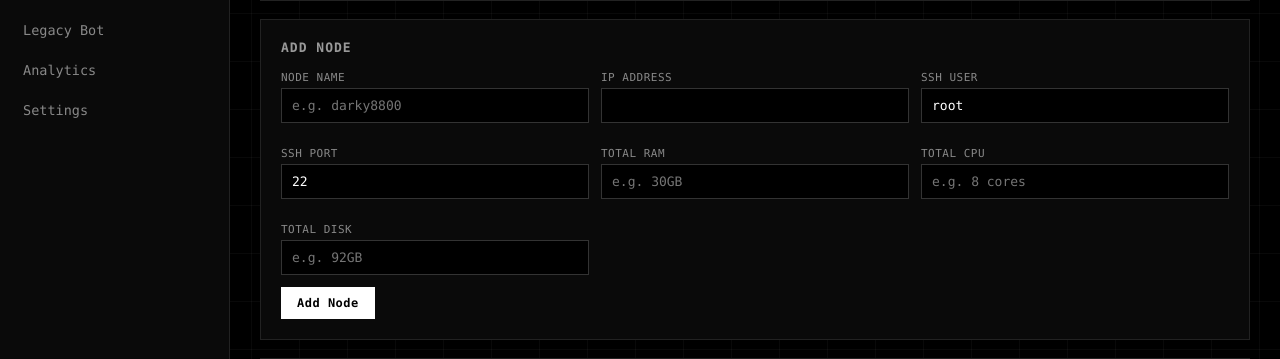
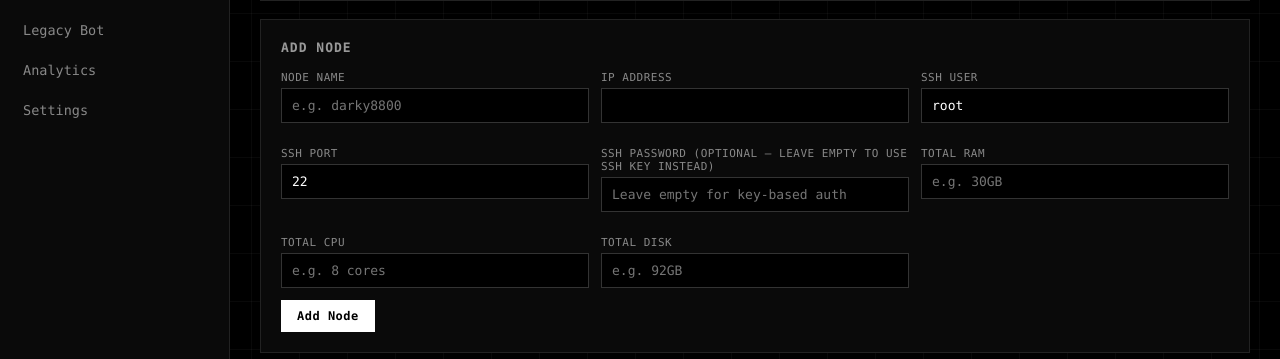
Before and after one commit to devhub201/Legacy, a FastAPI app: template templates/nodes.html in a window 1280 px wide. Shown: the part 190-549 px from the top of the page. Run offline with FastAPI, Linux system fonts and the light colour scheme; the template is opened without the code that fills it, so the values that code supplies are empty.

Commit message:
Update nodes.html

```diff
--- a/templates/nodes.html
+++ b/templates/nodes.html
@@ -14,6 +14,7 @@
       <div><label>IP Address</label><input name="ip" required></div>
       <div><label>SSH User</label><input name="ssh_user" value="root"></div>
       <div><label>SSH Port</label><input name="ssh_port" type="number" value="22"></div>
+      <div><label>SSH Password (optional — leave empty to use SSH key instead)</label><input name="ssh_password" type="password" placeholder="Leave empty for key-based auth"></div>
       <div><label>Total RAM</label><input name="ram_total" placeholder="e.g. 30GB" required></div>
       <div><label>Total CPU</label><input name="cpu_total" placeholder="e.g. 8 cores" required></div>
       <div><label>Total Disk</label><input name="disk_total" placeholder="e.g. 92GB" required></div>
```
